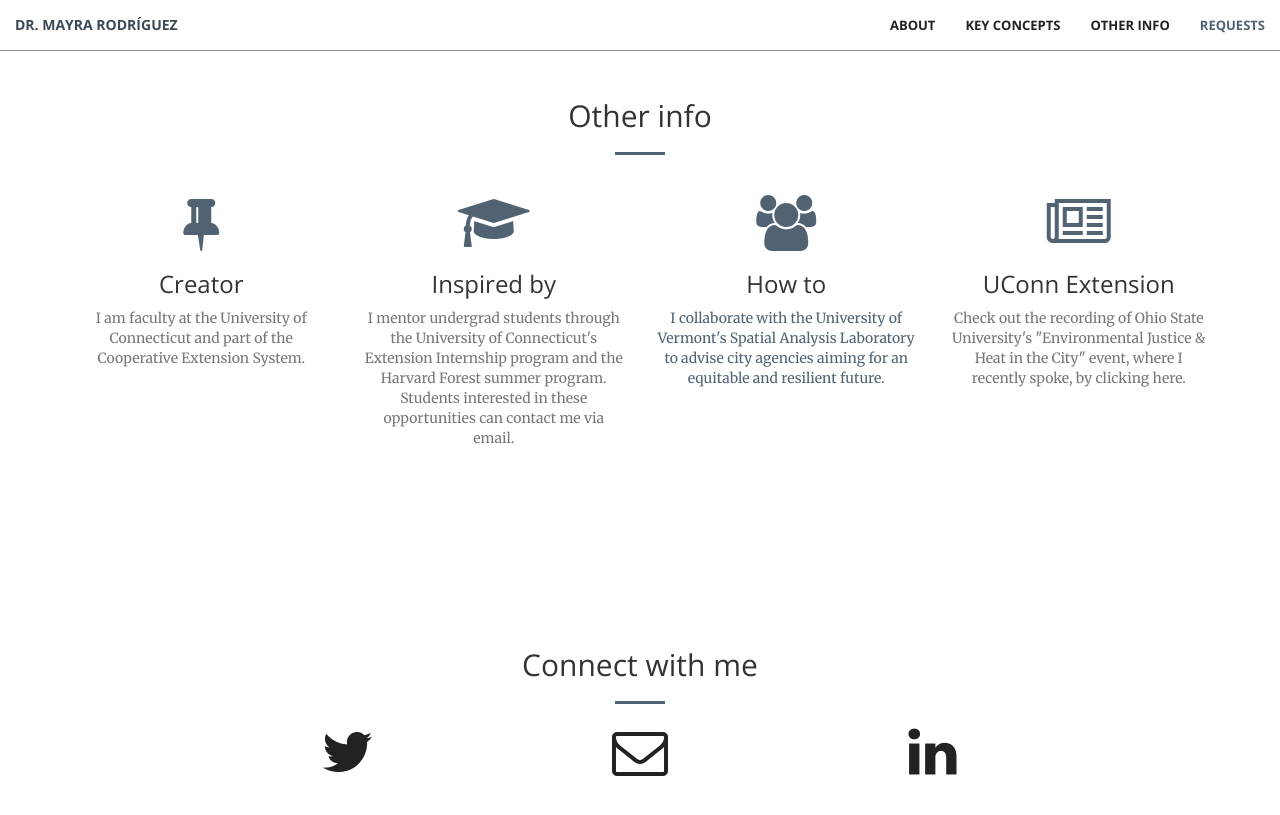
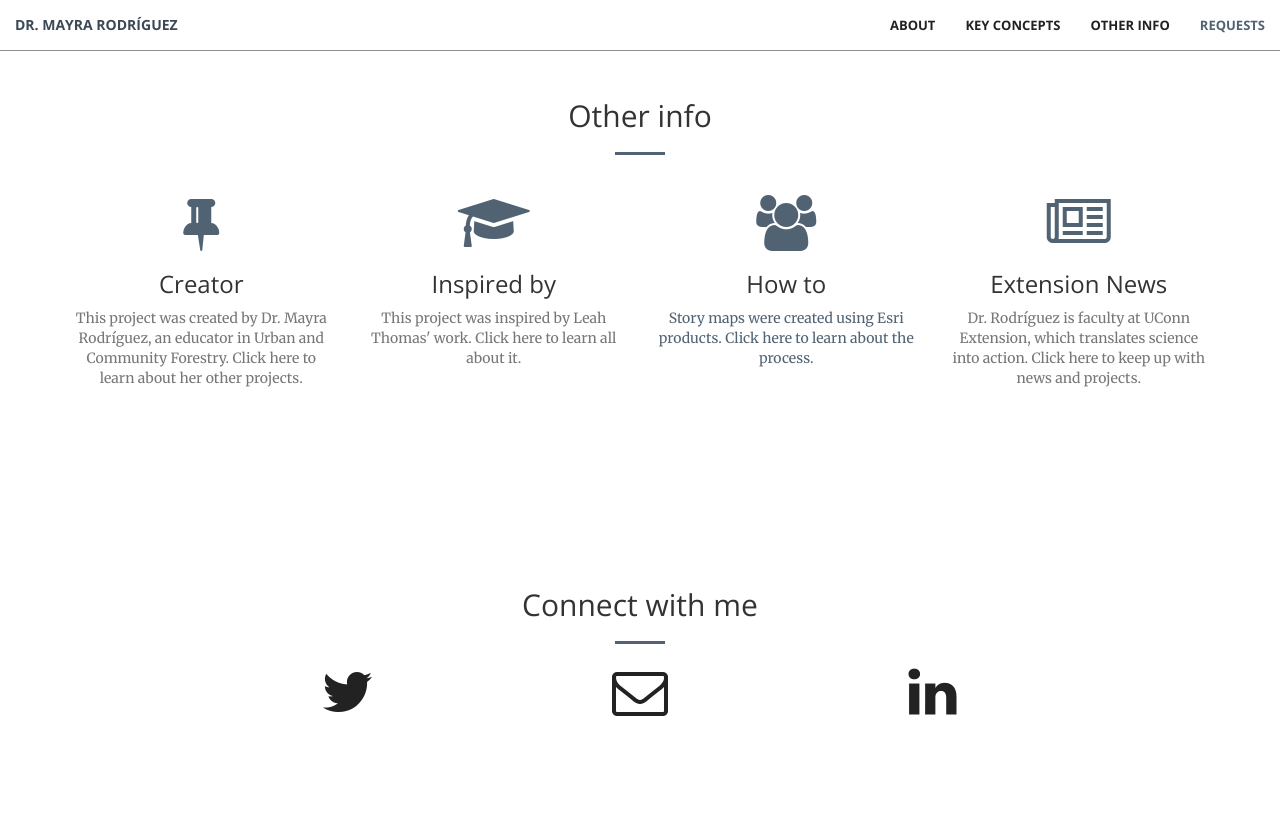
Before and after one commit to peopleandplanet/peopleandplanet.github.io, a Jekyll site: the page built from index.html, in a window 1280 px wide and 900 px high, scrolled down 2875 px. Shown: the top 815 px of the window. Built offline with Jekyll 4.4.1, drawn with Linux system fonts in a browser that asks for light colours.

Commit message:
Update services.html

```diff
--- a/_includes/services.html
+++ b/_includes/services.html
@@ -13,28 +13,28 @@
                 <div class="service-box">
                     <i class="fa fa-4x fa-thumb-tack wow bounceIn text-primary"></i>
                     <h3>Creator</h3>
-                    <a href="" class="text-muted" target="_blank">I am faculty at the University of Connecticut and part of the Cooperative Extension System.</a>
+                    <a href="" class="text-muted" target="_blank">This project was created by Dr. Mayra Rodríguez, an educator in Urban and Community Forestry. Click here to learn about her other projects.</a>
                 </div>
             </div>
             <div class="col-lg-3 col-md-6 text-center">
                 <div class="service-box">
                     <i class="fa fa-4x fa-graduation-cap wow bounceIn text-primary" data-wow-delay=".2s"></i>
                     <h3>Inspired by</h3>
-                    <a href="" class="text-muted" target="_blank">I mentor undergrad students through the University of Connecticut's Extension Internship program and the Harvard Forest summer program. Students interested in these opportunities can contact me via email.</a>
+                    <a href="" class="text-muted" target="_blank">This project was inspired by Leah Thomas' work. Click here to learn all about it.</a>
                 </div>
             </div>
             <div class="col-lg-3 col-md-6 text-center">
                 <div class="service-box">
                     <i class="fa fa-4x fa-users wow bounceIn text-primary" data-wow-delay=".1s"></i>
                     <h3>How to</h3>
-                    <a href="">I collaborate with the University of Vermont's Spatial Analysis Laboratory to advise city agencies aiming for an equitable and resilient future.</a>
+                    <a href="">Story maps were created using Esri products. Click here to learn about the process.</a>
                 </div>
             </div>
             <div class="col-lg-3 col-md-6 text-center">
                 <div class="service-box">
                     <i class="fa fa-4x fa-newspaper-o wow bounceIn text-primary" data-wow-delay=".3s"></i>
-                    <h3>UConn Extension</h3>
-                    <a href="" class="text-muted" target="_blank">Check out the recording of Ohio State University's "Environmental Justice & Heat in the City" event, where I recently spoke, by clicking here.</a>
+                    <h3>Extension News</h3>
+                    <a href="" class="text-muted" target="_blank">Dr. Rodríguez is faculty at UConn Extension, which translates science into action. Click here to keep up with news and projects.</a>
                 </div>
             </div>
         </div>
```
